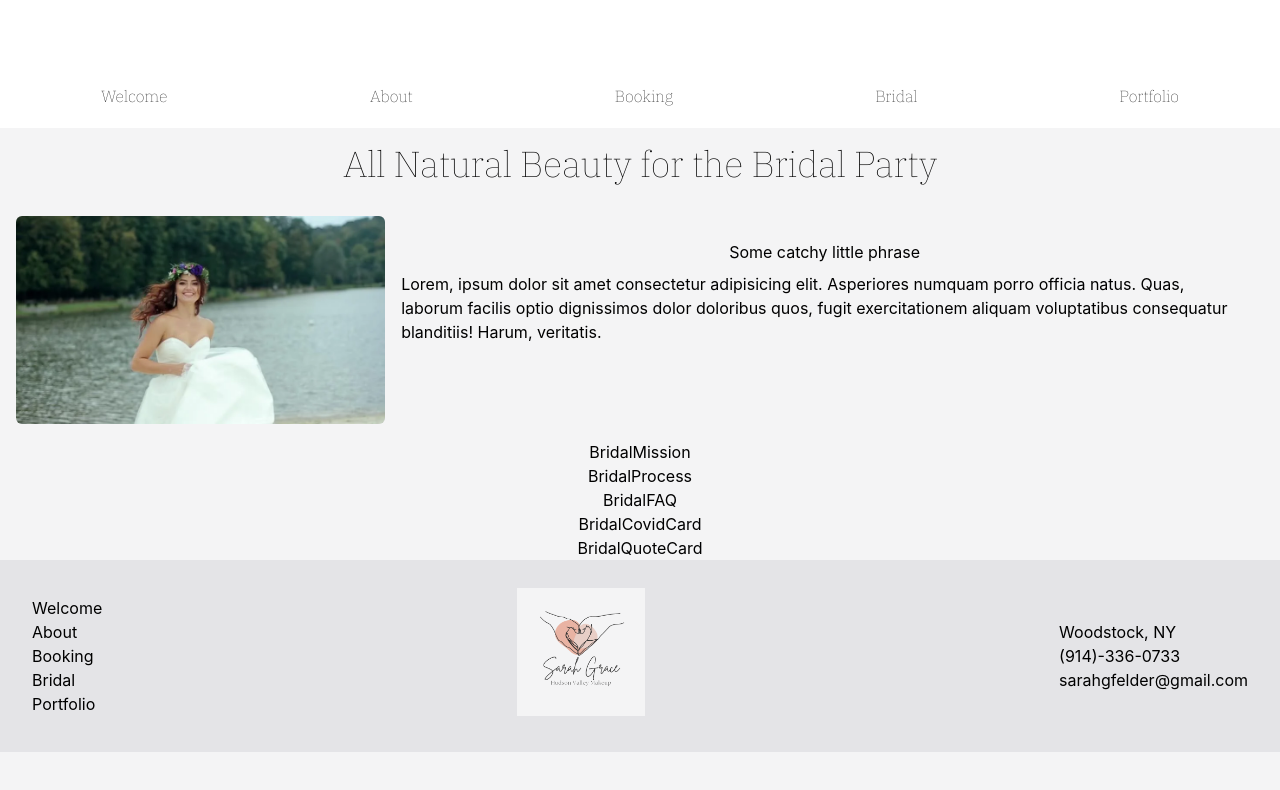
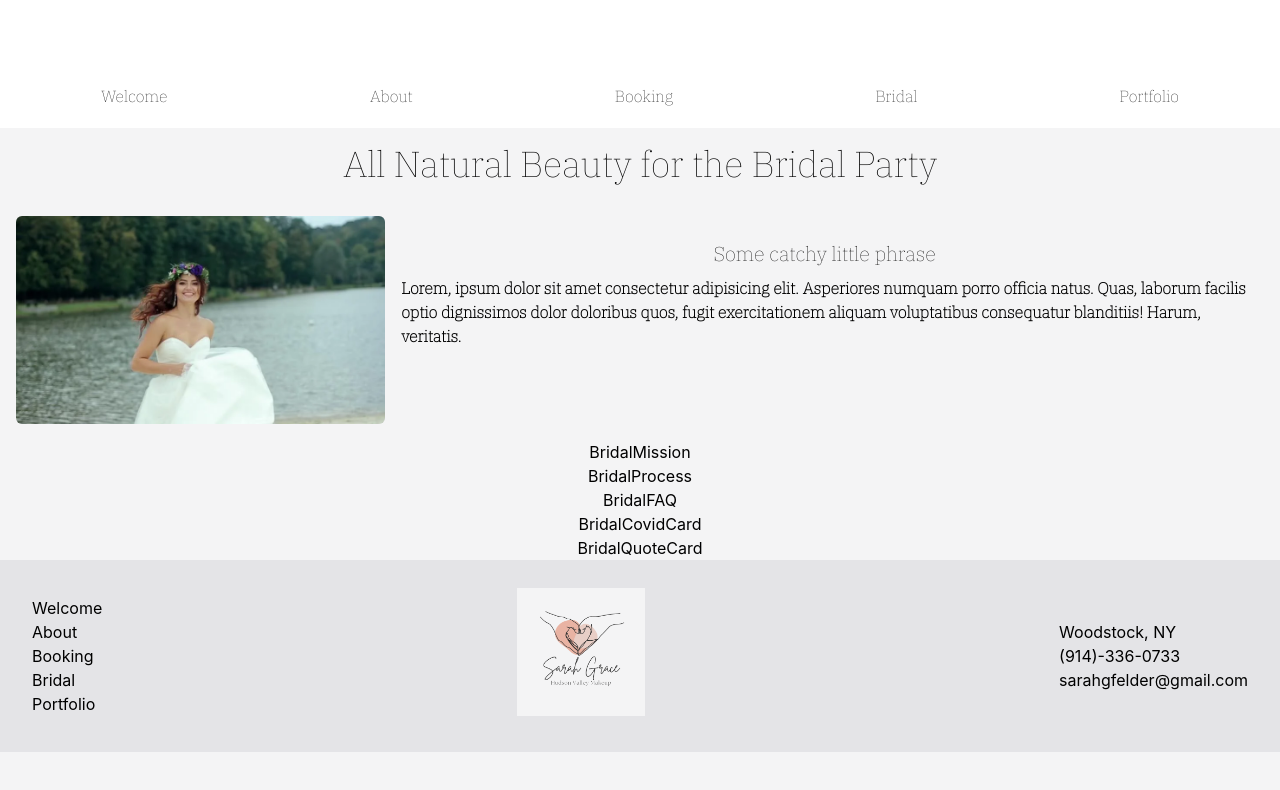
Before and after one commit to ImmanuelCurrah/Hudson-Makeup, a React (Create React App) app in the folder client/: page /bridal in a window 1280 px wide. Shown: the top 790 px of the page. Built offline with nearby package versions, Linux system fonts and the light colour scheme.

Commit message:
some small touches for bridal intro

```diff
--- a/client/src/components/bridal-components/bridal-intro/BridalIntro.jsx
+++ b/client/src/components/bridal-components/bridal-intro/BridalIntro.jsx
@@ -9,8 +9,10 @@ export default function BridalIntro() {
         alt="a bride holding flowers"
       />
       <div className="m-4">
-        <h2 className="m-2">Some catchy little phrase</h2>
-        <p className="text-left">
+        <h2 className="m-2 font-IBM-Plex-Serif text-xl">
+          Some catchy little phrase
+        </h2>
+        <p className="text-left font-IBM-Plex-Serif font-semibold">
           Lorem, ipsum dolor sit amet consectetur adipisicing elit. Asperiores
           numquam porro officia natus. Quas, laborum facilis optio dignissimos
           dolor doloribus quos, fugit exercitationem aliquam voluptatibus
```
